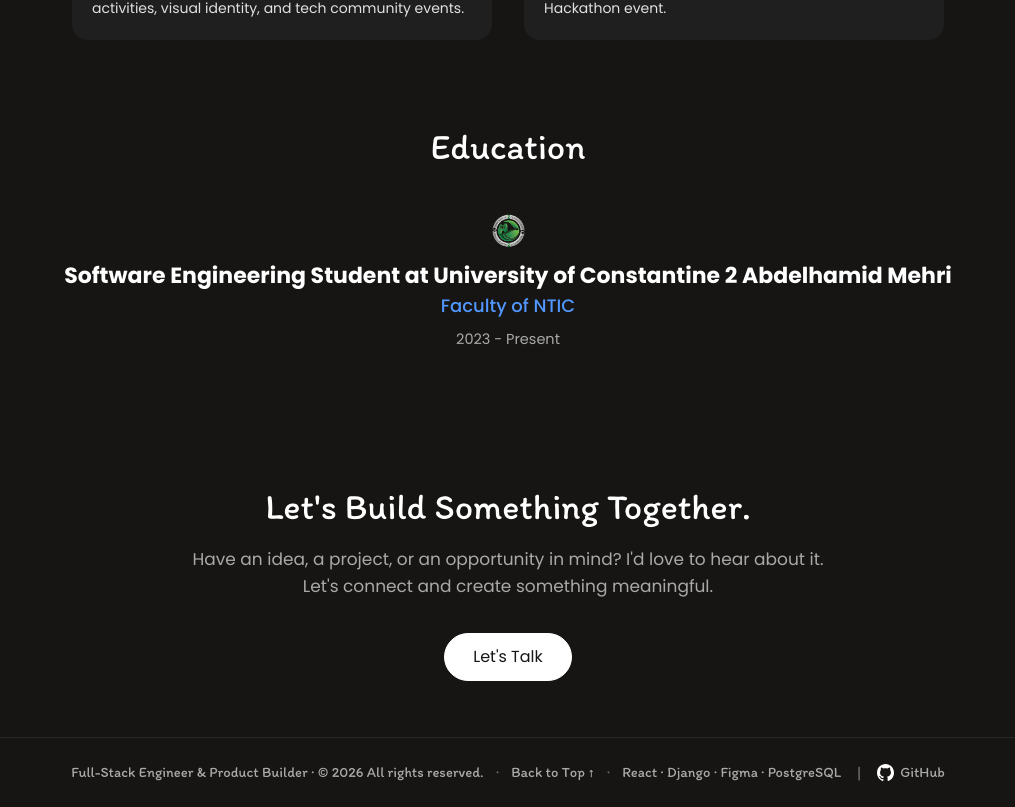
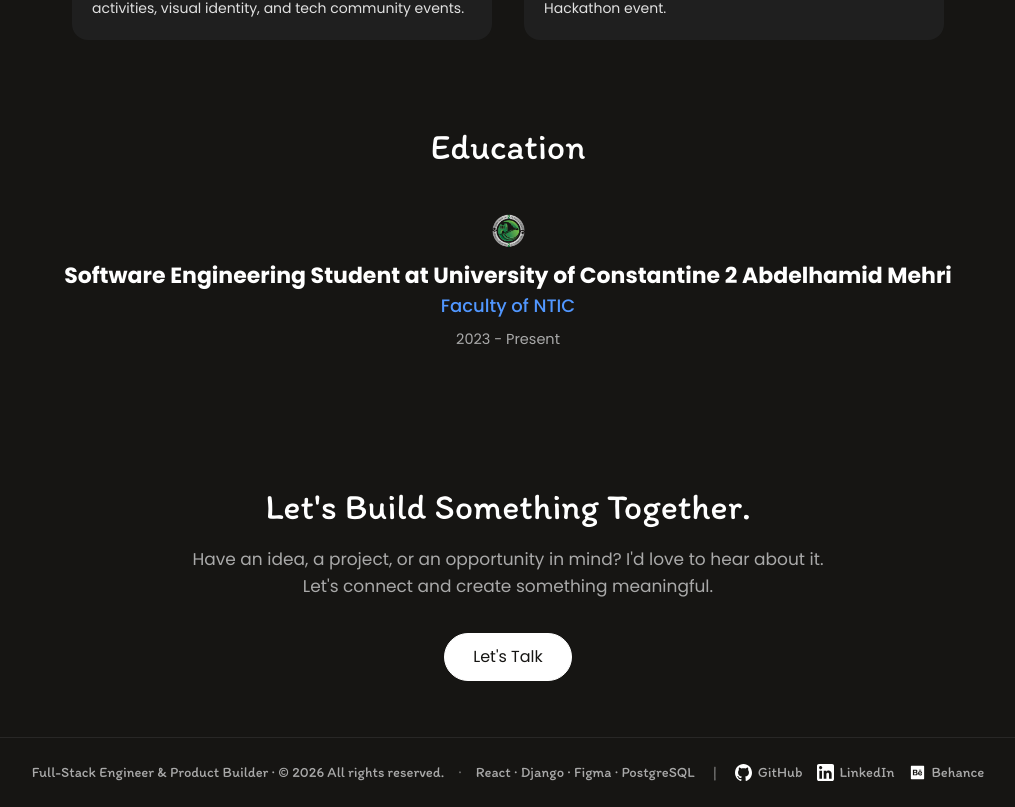
Before and after one commit to lo-ucif/lo__ucif-portfolio, a React (Vite) app: page / in a window 1280 px wide. Shown: the part 7226-8033 px from the top of the page, without its empty margins (132-1147 px from the left). Built offline with nearby package versions, Linux system fonts and the light colour scheme; a web font is replaced by a local one.

Commit message:
feat: add SiteFooter component with social links and copyright info

```diff
--- a/src/components/layout/SiteFooter.tsx
+++ b/src/components/layout/SiteFooter.tsx
@@ -1,21 +1,10 @@
-import { GithubIcon } from "../../constants/Icon";
+import { GithubIcon, LinkedinIcon, BehanceIcon } from "../../constants/Icon";
 
 export function SiteFooter() {
-  const scrollToTop = () => {
-    window.scrollTo({ top: 0, behavior: "smooth" });
-  };
-
   return (
     <footer className="w-full border-t border-white/[0.08] py-6 font-['Itim']">
-      <div className="mx-auto flex w-full max-w-7xl flex-wrap items-center justify-center gap-x-3 gap-y-2 text-center text-[13.5px] sm:text-[14.5px] text-[#A9A9A9]">
+      <div className="mx-auto flex w-full max-w-7xl flex-wrap items-center justify-center gap-x-3.5 gap-y-2 text-center text-[13.5px] sm:text-[14.5px] text-[#A9A9A9]">
         <span>Full-Stack Engineer &amp; Product Builder · © 2026 All rights reserved.</span>
-        <span className="text-[#A9A9A9]/60">·</span>
-        <button
-          onClick={scrollToTop}
-          className="text-[#A9A9A9] hover:text-white transition-colors duration-200 cursor-pointer"
-        >
-          Back to Top ↑
-        </button>
         <span className="text-[#A9A9A9]/60">·</span>
         <span>React · Django · Figma · PostgreSQL</span>
         <span className="text-[#A9A9A9]/60 mx-1">|</span>
@@ -29,6 +18,26 @@ export function SiteFooter() {
           <GithubIcon width={17} height={17} />
           <span>GitHub</span>
         </a>
+        <a
+          href="https://www.linkedin.com/in/ahmed-loucif-757854342"
+          target="_blank"
+          rel="noopener noreferrer"
+          aria-label="LinkedIn Profile"
+          className="inline-flex items-center gap-1.5 text-[#A9A9A9] hover:text-white transition-colors duration-200"
+        >
+          <LinkedinIcon width={17} height={17} />
+          <span>LinkedIn</span>
+        </a>
+        <a
+          href="https://www.behance.net/tamerloucif"
+          target="_blank"
+          rel="noopener noreferrer"
+          aria-label="Behance Profile"
+          className="inline-flex items-center gap-1.5 text-[#A9A9A9] hover:text-white transition-colors duration-200"
+        >
+          <BehanceIcon width={17} height={17} />
+          <span>Behance</span>
+        </a>
       </div>
     </footer>
   );
```
